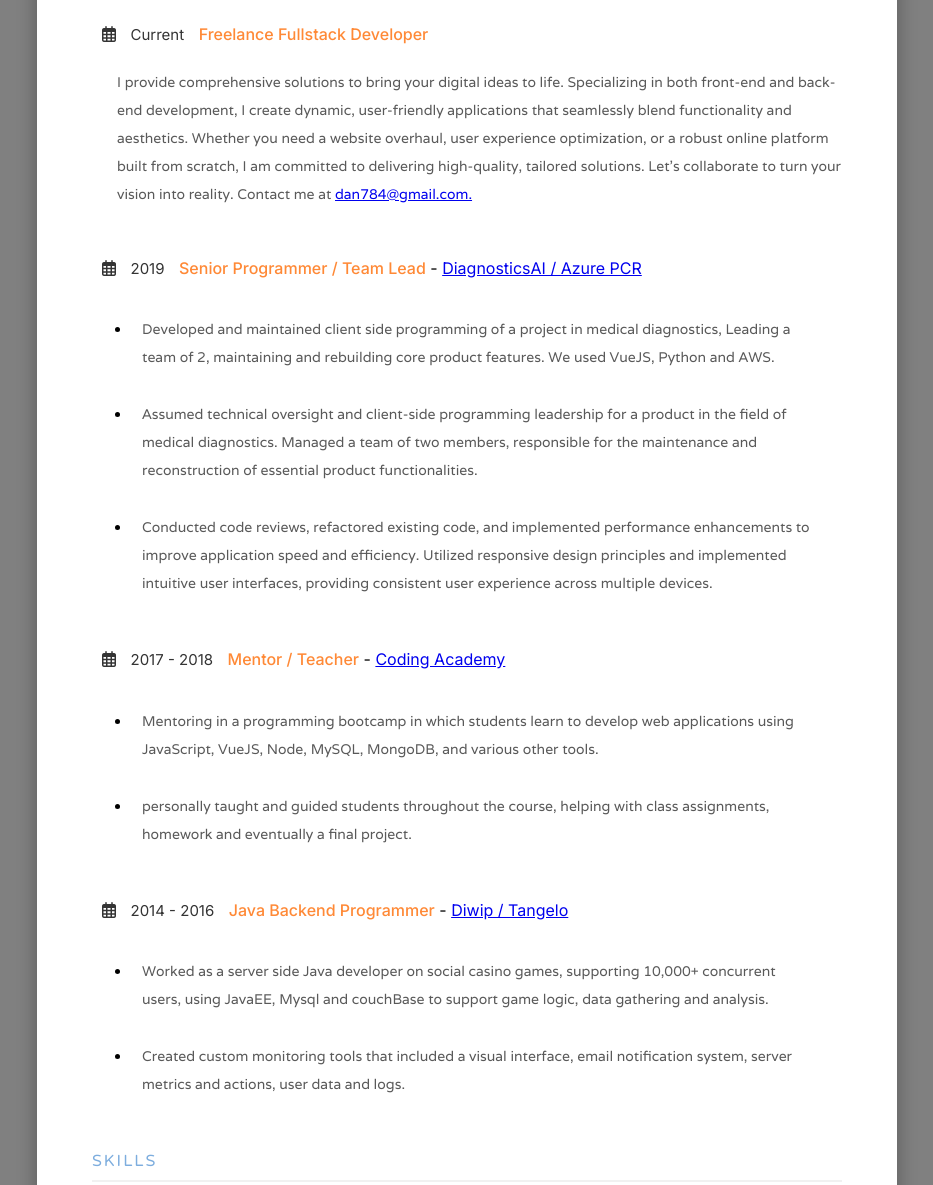
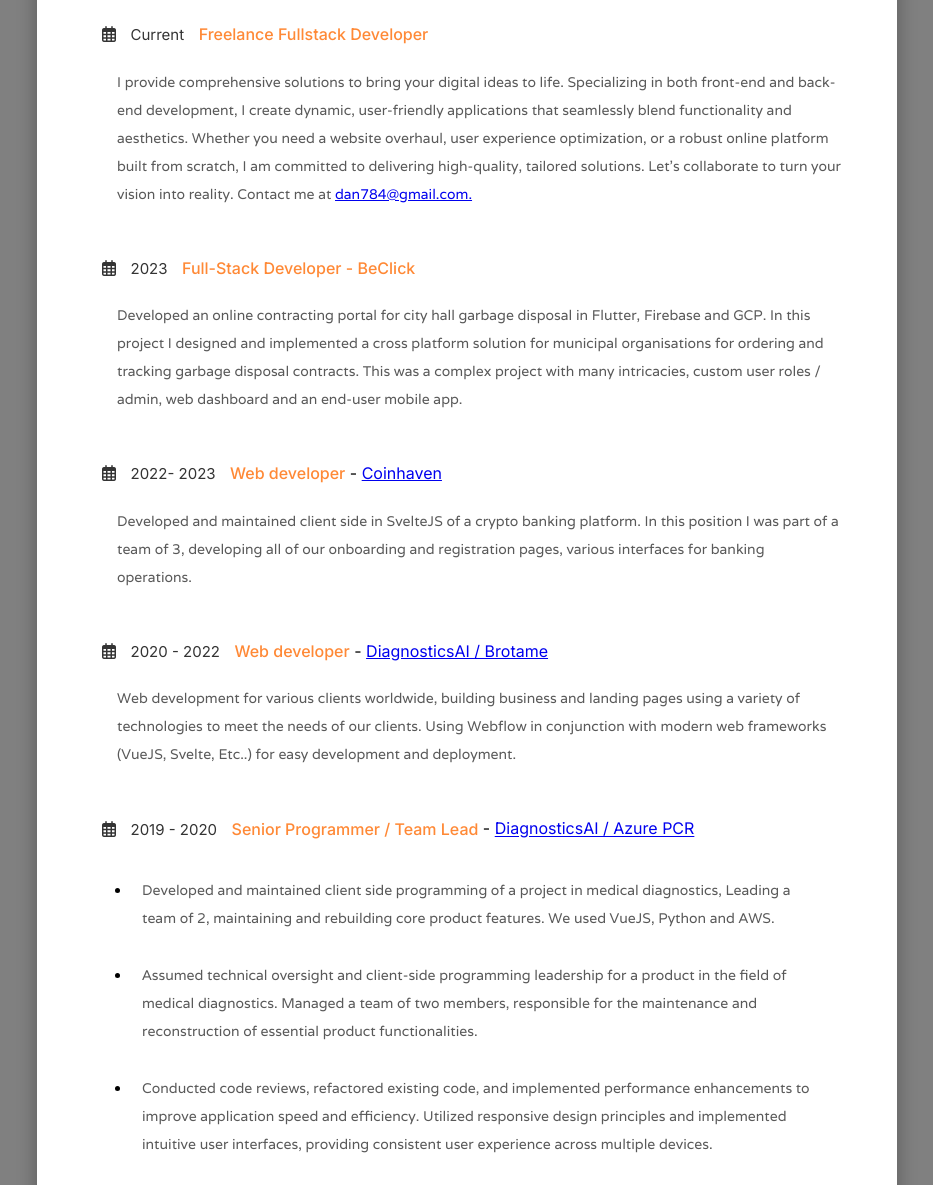
Before and after one commit to pipboy9000/my-resume, a website: page public/index.html in a window 1280 px wide. Shown: the part 806-1991 px from the top of the page, without its empty margins (173-1106 px from the left). Drawn offline with nearby package versions, Linux system fonts and the light colour scheme; a web font is replaced by a local one.

Commit message:
fixed dates

```diff
--- a/public/index.html
+++ b/public/index.html
@@ -110,7 +110,47 @@
             <div>
                 <div class="date">
                     <i class="far fa-calendar-alt"></i>
-                    <h5>2019</h5>
+                    <h5>2023</h5>
+                </div>
+                <h4>Full-Stack Developer - BeClick</h4>
+                <p>
+                    Developed an online contracting portal for city hall garbage disposal in Flutter, Firebase and GCP.
+                    In this project I designed and implemented a cross platform solution for municipal organisations for
+                    ordering and tracking garbage disposal contracts. This was a complex project with many intricacies,
+                    custom user roles / admin, web dashboard and an end-user mobile app.
+                </p>
+            </div>
+            <div>
+                <div class="date">
+                    <i class="far fa-calendar-alt"></i>
+                    <h5>2022- 2023</h5>
+                </div>
+                <h4>Web developer</h4> - <a href="https://www.crunchbase.com/organization/coinhaven"
+                    target="_blank">Coinhaven</a>
+                <p>
+                    Developed and maintained client side in SvelteJS of a crypto banking platform. In this position I
+                    was part of a team of 3, developing all of our onboarding and registration pages, various interfaces
+                    for banking operations.
+                </p>
+            </div>
+            <div>
+                <div class="date">
+                    <i class="far fa-calendar-alt"></i>
+                    <h5>2020 - 2022</h5>
+                </div>
+                <h4>Web developer</h4> - <a href="https://brotame.webflow.io/" target="_blank">DiagnosticsAI
+                    /
+                    Brotame</a>
+                <p>
+                    Web development for various clients worldwide, building business and landing pages using a variety
+                    of technologies to meet the needs of our clients. Using Webflow in conjunction with modern web
+                    frameworks (VueJS, Svelte, Etc..) for easy development and deployment.
+                </p>
+            </div>
+            <div>
+                <div class="date">
+                    <i class="far fa-calendar-alt"></i>
+                    <h5>2019 - 2020</h5>
                 </div>
                 <h4>Senior Programmer / Team Lead</h4> - <a href="https://www.diagnostics.ai/"
                     target="_blank">DiagnosticsAI
@@ -142,18 +182,6 @@
                     </li>
                 </ul>
             </div>
-            <!-- <div>
-                <div class="date">
-                    <i class="far fa-calendar-alt"></i>
-                    <h5>2017 - PRESENT</h5>
-                </div>
-                <h4>Founder / Programmer / Designer</h4> - <a
-                    href="https://play.google.com/store/apps/developer?id=Cognitus+Apps" target="_blank">Cognitus
-                    Apps</a>
-                <p>
-                    Created various mobile and web apps reaching 50k+ users. Lead and oversaw technology and design.
-                </p>
-            </div> -->
             <div>
                 <div class="date">
                     <i class="far fa-calendar-alt"></i>
```
